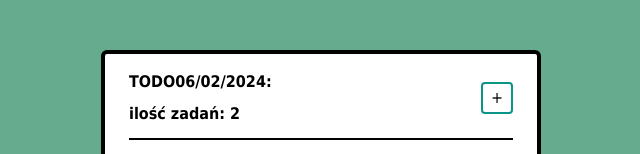
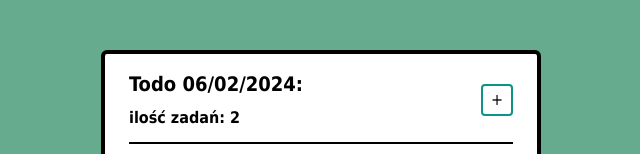
Before and after one commit to Janowoj/todo-list-vite, a React (Vite) app: page / in a window 1280 px wide. Shown: the top 154 px of the page, without its empty margins (319-959 px from the left). Built offline with nearby package versions, Linux system fonts and the light colour scheme.

Commit message:
changed title and font-size, added some styling in form

```diff
--- a/src/App.jsx
+++ b/src/App.jsx
@@ -23,8 +23,8 @@ function App() {
     <div className="inline-block px-6 py-4 border-4 border-black rounded-md bg-white max-w-screen-md ">
       <header className="flex items-center justify-between gap-5 mb-3">
         <div>
-          <h1 className="mb-2 font-bold self-center">
-            TODO
+          <h1 className="mb-2 font-bold self-center text-xl">
+            {`${'Todo '}`}
             {`${
               new Date().getDate() > 9
                 ? new Date().getDate()
--- a/src/components/Form.jsx
+++ b/src/components/Form.jsx
@@ -21,7 +21,7 @@ export function Form({ onFormSubmit }) {
           setInputValue(e.target.value);
         }}
         type="text"
-        className="max-w-full h-11 border-2 border-black rounded"
+        className="w-full h-11 border-2 border-black rounded"
         id="text"
         value={inputValue}
       />
```
